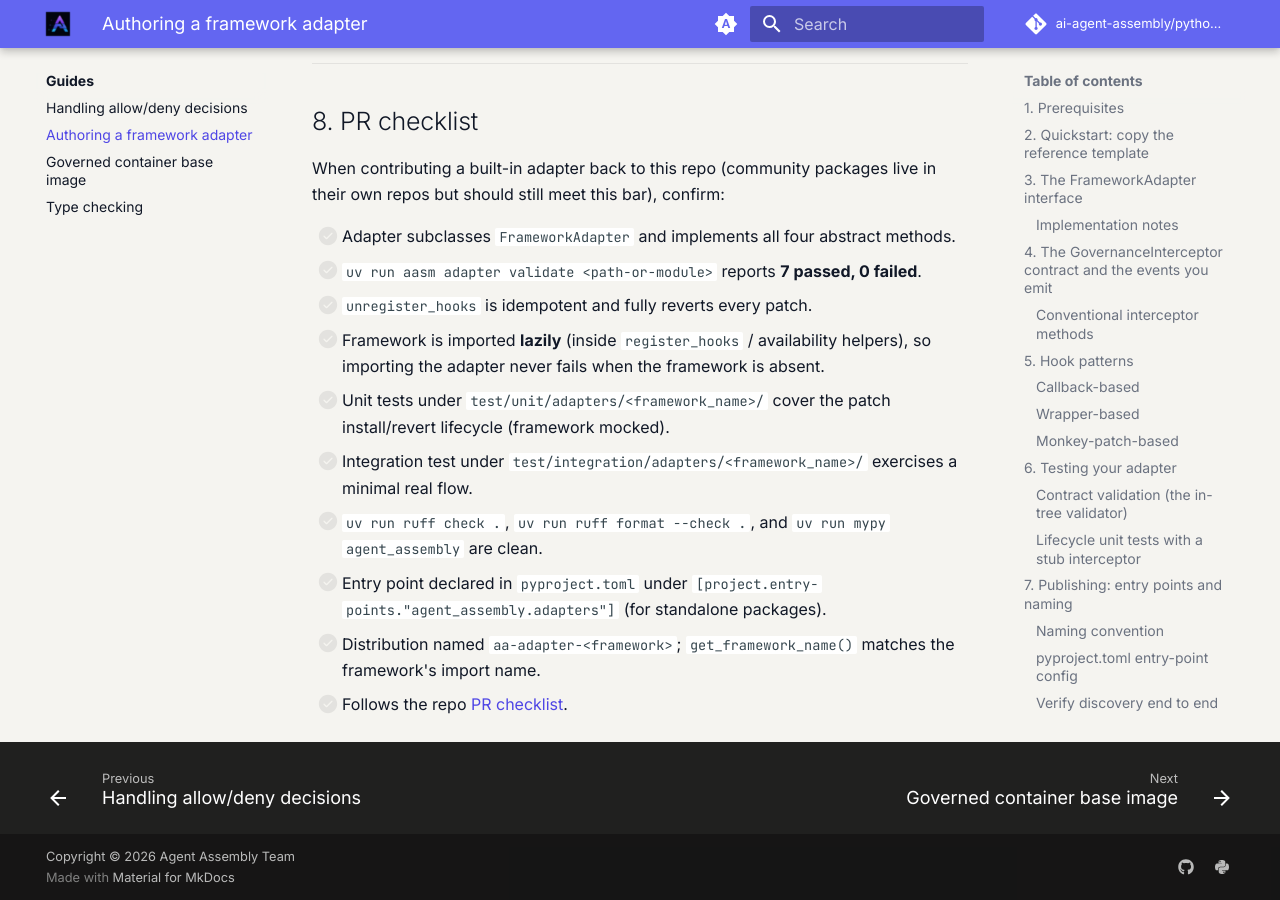
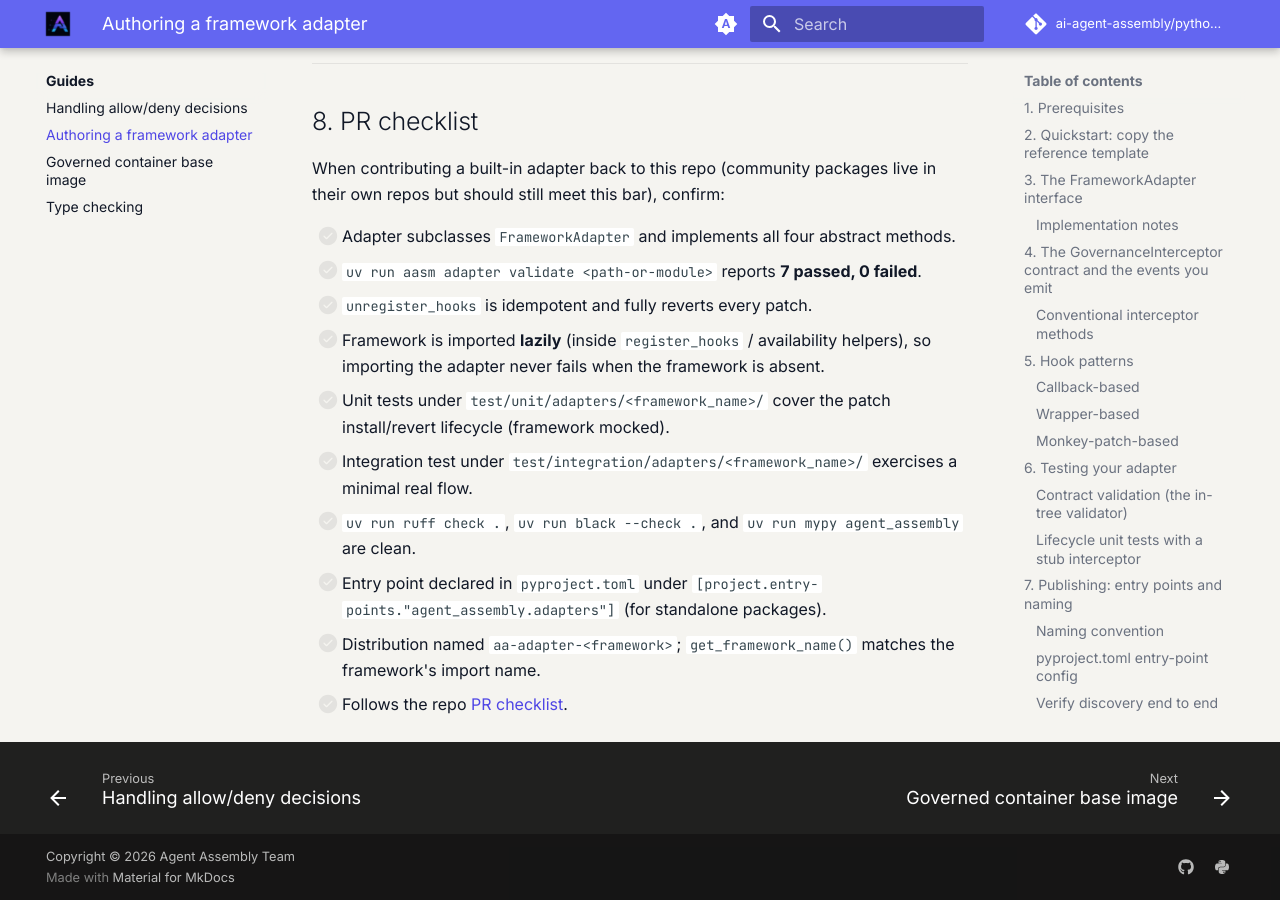
Before and after one commit to AI-agent-assembly/python-sdk, an MkDocs documentation site: the page built from docs/guides/authoring-adapters.md, in a window 1280 px wide and 900 px high, scrolled down 7790 px. Built offline with MkDocs 1.6.1 and Material for MkDocs 9.7.7, drawn with Linux system fonts in a browser that asks for light colours; a script that is not in the unit is left out; the version menu is left out.

Commit message:
📝 (docs): Correct formatter gate from ruff format to black
The formatter gate is black (.pre-commit-config.yaml: isort + autoflake +
black + mypy; there is no ruff-format hook — ruff is the linter only).
CONTRIBUTING.md and the authoring-adapters checklist still referenced
`ruff format`; point them at black to match reality.

Refs AAASM-4906

```diff
--- a/docs/guides/authoring-adapters.md
+++ b/docs/guides/authoring-adapters.md
@@ -327,7 +327,7 @@ repos but should still meet this bar), confirm:
       lifecycle (framework mocked).
 - [ ] Integration test under `test/integration/adapters/<framework_name>/` exercises a minimal
       real flow.
-- [ ] `uv run ruff check .`, `uv run ruff format --check .`, and `uv run mypy agent_assembly`
+- [ ] `uv run ruff check .`, `uv run black --check .`, and `uv run mypy agent_assembly`
       are clean.
 - [ ] Entry point declared in `pyproject.toml` under
       `[project.entry-points."agent_assembly.adapters"]` (for standalone packages).
```
Also changed, not shown: CONTRIBUTING.md (+1 -1 lines).
